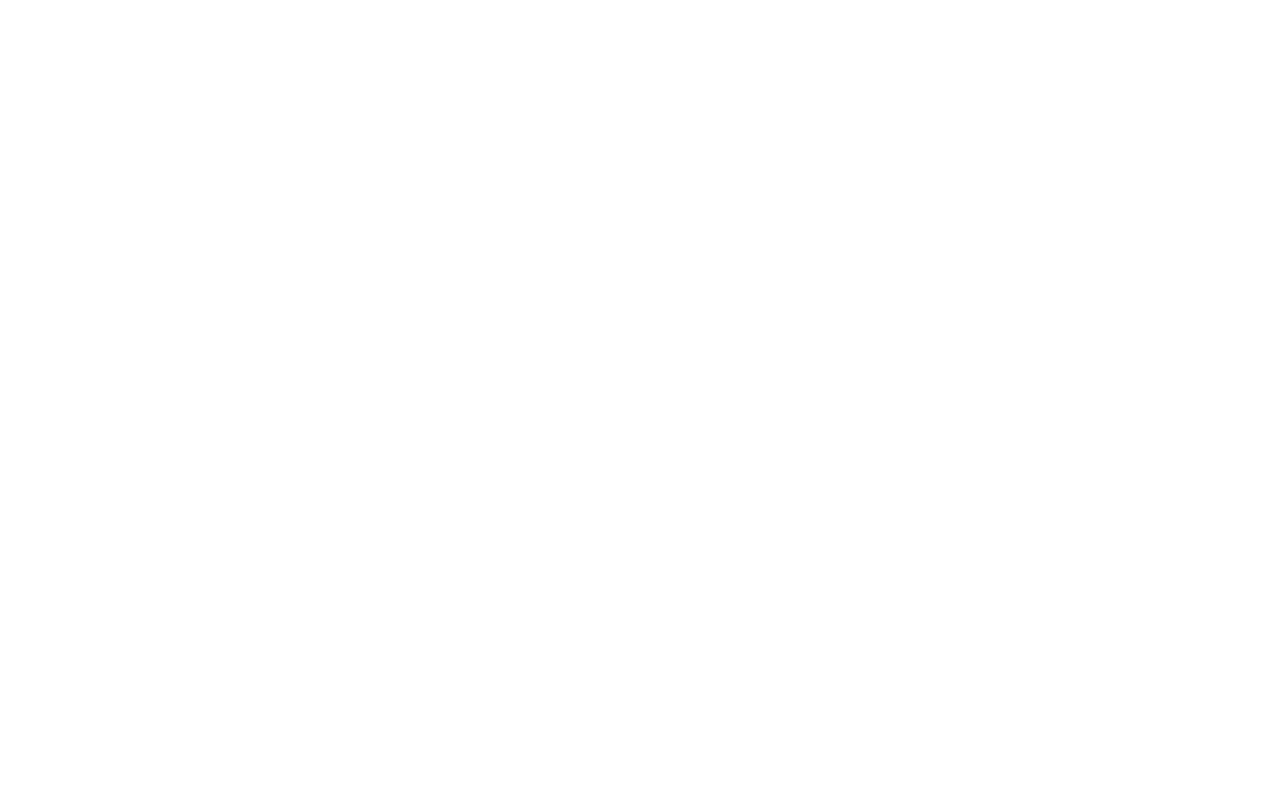
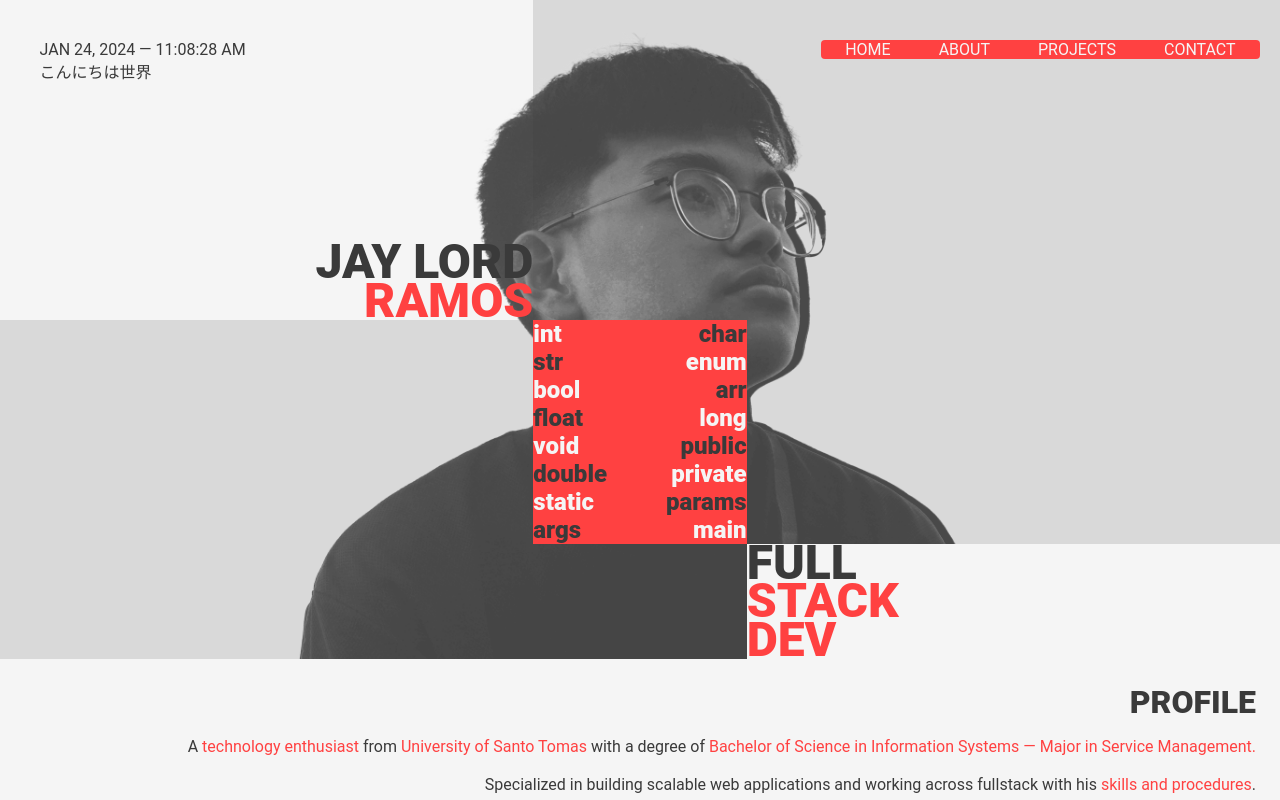
Before and after one commit to rmsjayl/JoloPortfolio, a React (Vite) app: page / in a window 1280 px wide. Before the commit this address had no page. Shown: the top 800 px of the page. Built offline with nearby package versions, Linux system fonts and the light colour scheme.

Commit message:
modified

```diff
--- a/src/App.jsx
+++ b/src/App.jsx
@@ -17,7 +17,7 @@
           }
         >
           <Routes>
-            <Route path="/JoloPortfolio" element={<Home />} />
+            <Route path="/" element={<Home />} />
           </Routes>
         </Suspense>
       </Router>
--- a/vite.config.js
+++ b/vite.config.js
@@ -17,5 +17,4 @@
       "@sections": path.resolve(__dirname, "src/sections"),
     },
   },
-  base: "/JoloPortfolio/",
 });
```
